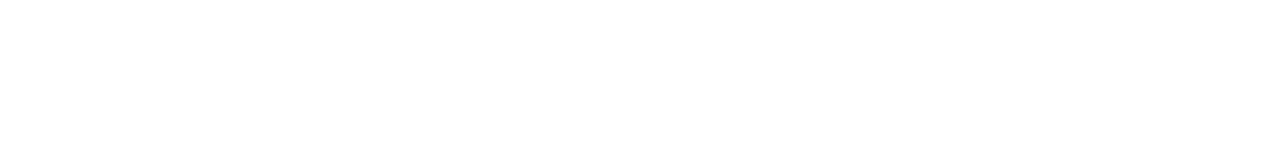
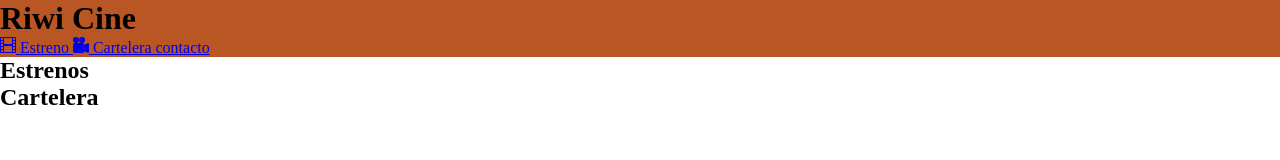
Before and after one commit to SanDaws/RiwiCine, a plain HTML site: page index.html in a window 1280 px wide. Drawn offline with Linux system fonts and the light colour scheme.

Commit message:
variables organizadas

```diff
--- a/index.html
+++ b/index.html
@@ -4,11 +4,41 @@
     <meta charset="UTF-8">
     <meta name="viewport" content="width=device-width, initial-scale=1.0">
     <link rel="stylesheet" href="./src/css/style.css">
-    <title>Document</title>
+    <title>Cine Riwi</title>
 </head>
 <body>
-    <header></header>
-    <main></main>
+    <header>
+        <h1>Riwi Cine</h1>
+        <nav>
+            <a href="#estreno">
+                <svg xmlns="http://www.w3.org/2000/svg" width="16" height="16" fill="currentColor" class="bi bi-film" viewBox="0 0 16 16">
+                    <path d="M0 1a1 1 0 0 1 1-1h14a1 1 0 0 1 1 1v14a1 1 0 0 1-1 1H1a1 1 0 0 1-1-1zm4 0v6h8V1zm8 8H4v6h8zM1 1v2h2V1zm2 3H1v2h2zM1 7v2h2V7zm2 3H1v2h2zm-2 3v2h2v-2zM15 1h-2v2h2zm-2 3v2h2V4zm2 3h-2v2h2zm-2 3v2h2v-2zm2 3h-2v2h2z"/>
+                  </svg> Estreno
+            </a>
+            <a href="cartelera">
+                <svg xmlns="http://www.w3.org/2000/svg" width="16" height="16" fill="currentColor" class="bi bi-camera-reels-fill" viewBox="0 0 16 16">
+                    <path d="M6 3a3 3 0 1 1-6 0 3 3 0 0 1 6 0"/>
+                    <path d="M9 6a3 3 0 1 1 0-6 3 3 0 0 1 0 6"/>
+                    <path d="M9 6h.5a2 2 0 0 1 1.983 1.738l3.11-1.382A1 1 0 0 1 16 7.269v7.462a1 1 0 0 1-1.406.913l-3.111-1.382A2 2 0 0 1 9.5 16H2a2 2 0 0 1-2-2V8a2 2 0 0 1 2-2z"/>
+                </svg>
+                Cartelera
+            </a>
+            <a href="contacto">
+
+                contacto</a>
+        </nav>
+    </header>
+    <main>
+        <section id="estreno">
+            <h2>Estrenos</h2>
+        </section>
+        <section id="cartelera">
+            <h2>Cartelera</h2>
+        </section>
+        <section id="contacto">
+            <h2></h2>
+        </section>
+    </main>
     <footer></footer>
 </body>
 </html>
--- a/src/css/style.css
+++ b/src/css/style.css
@@ -1,6 +1,18 @@
-
+:root{
+    --Color-principal:#ba5624;
+    --color-secundario: #ffa552;
+    --color-fondos:#fcde9c;
+    --color-alterno:#38726c;
+    --font-color:#070707;
+}
+*{
+    /*variables de entorno*/
+    margin:0;
+    padding: 0;
+    box-sizing: border-box;
+}
 header{
-
+    background-color: var(--Color-principal);
 }
 footer{
 
```
